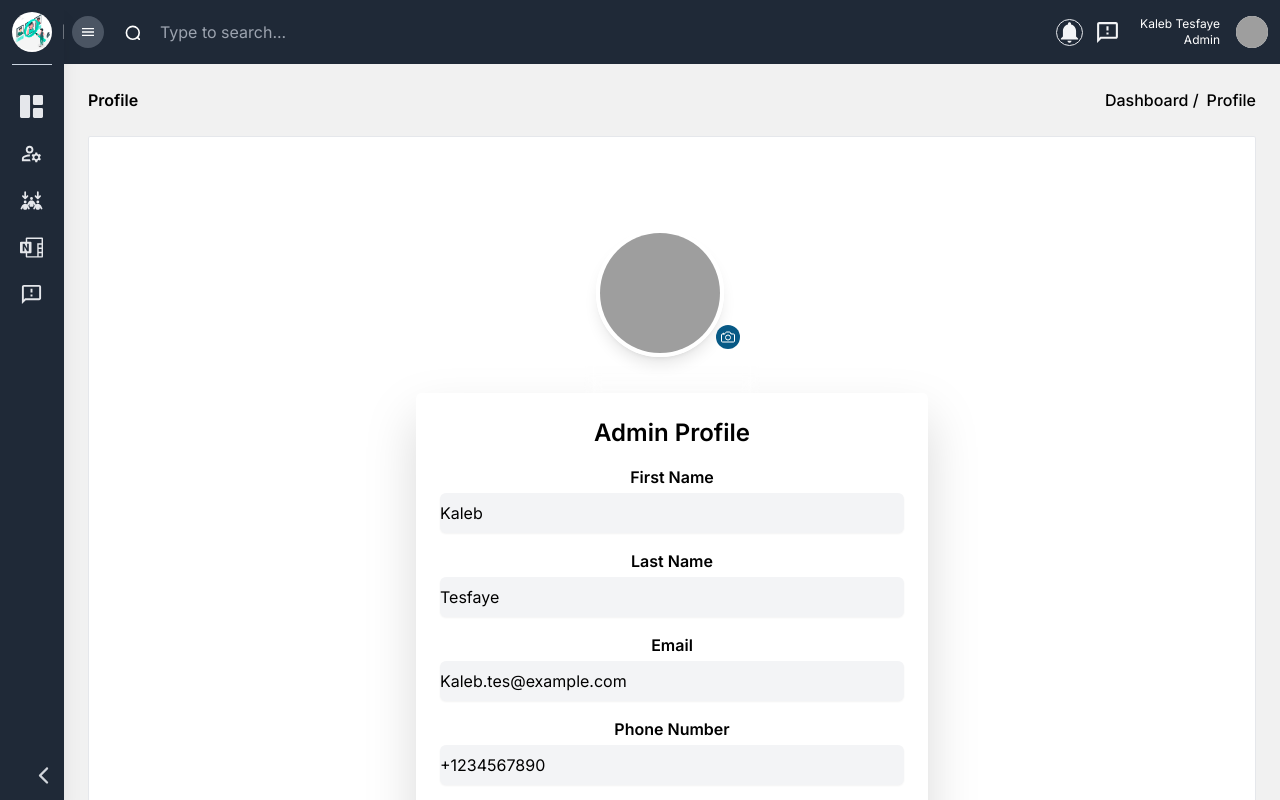
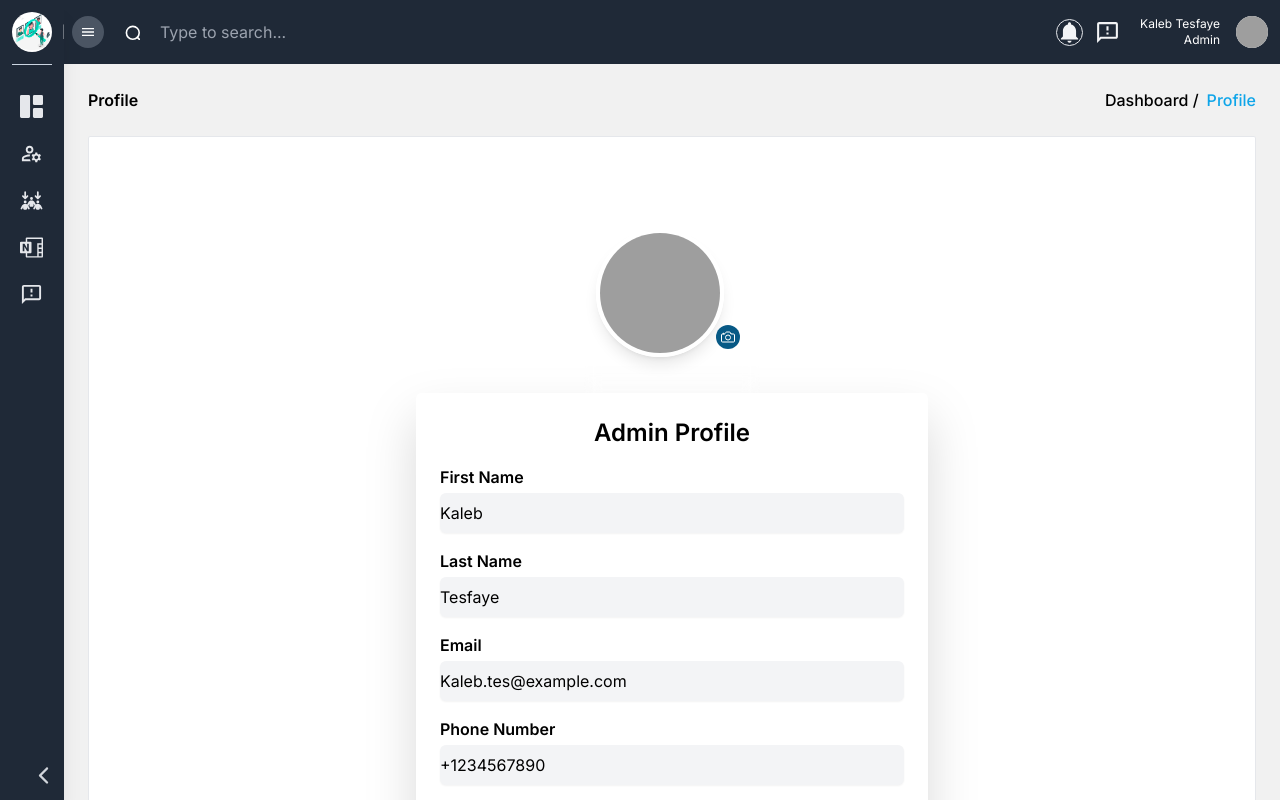
Before and after one commit to CapStoneProject-Missing-People/Missing-individual, a React (Vite) app in the folder Frontend/AdminDashboard/: page /profiles in a window 1280 px wide. Built offline with nearby package versions, Linux system fonts and the light colour scheme; grey boxes are pictures that could not be loaded.

Commit message:
modified some pages

```diff
--- a/Frontend/AdminDashboard/src/components/page/Profile.jsx
+++ b/Frontend/AdminDashboard/src/components/page/Profile.jsx
@@ -14,10 +14,13 @@ const Profile = () => {
 
   const handleEditToggle = () => {
     setIsEditing(!isEditing);
+    console.log("Edit mode toggled. isEditing:", !isEditing);
   };
+
   const handleSubmit = (e) => {
     e.preventDefault();
     setIsEditing(false);
+    console.log("Form submitted. isEditing:", isEditing);
   };
 
   return (
@@ -51,9 +54,9 @@ const Profile = () => {
           </div>
           <div className="max-w-lg mx-auto bg-white drop-shadow-2xl rounded-md p-6">
             <h2 className="text-2xl font-semibold mb-4">Admin Profile</h2>
-            <form onSubmit={handleSubmit}>
+            <form >
               <div className="mb-4">
-                <label htmlFor="firstName" className="block font-semibold mb-1">
+                <label htmlFor="firstName" className="block text-left font-semibold mb-1">
                   First Name
                 </label>
                 <input
@@ -67,7 +70,7 @@ const Profile = () => {
                 />
               </div>
               <div className="mb-4">
-                <label htmlFor="lastName" className="block font-semibold mb-1">
+                <label htmlFor="lastName" className="block text-left font-semibold mb-1">
                   Last Name
                 </label>
                 <input
@@ -81,7 +84,7 @@ const Profile = () => {
                 />
               </div>
               <div className="mb-4">
-                <label htmlFor="email" className="block font-semibold mb-1">
+                <label htmlFor="email" className="block text-left font-semibold mb-1">
                   Email
                 </label>
                 <input
@@ -95,7 +98,7 @@ const Profile = () => {
                 />
               </div>
               <div className="mb-4">
-                <label htmlFor="phoneNumber" className="block font-semibold mb-1">
+                <label htmlFor="phoneNumber" className="block text-left font-semibold mb-1">
                   Phone Number
                 </label>
                 <input
@@ -109,7 +112,7 @@ const Profile = () => {
                 />
               </div>
               <div className="mb-4">
-                <label htmlFor="address" className="block font-semibold mb-1">
+                <label htmlFor="address" className="block text-left font-semibold mb-1">
                   Address
                 </label>
                 <textarea
@@ -122,7 +125,7 @@ const Profile = () => {
                 ></textarea>
               </div>
               <div className="flex justify-end">
-                {!isEditing ? (
+                {!isEditing ?
                   <button
                     type="button"
                     onClick={handleEditToggle}
@@ -130,14 +133,15 @@ const Profile = () => {
                   >
                     Edit
                   </button>
-                ) : (
+                 :
                   <button
-                    type="submit"
+                    type="button"
+                    onClick={handleSubmit}
                     className="bg-green-500 text-white px-4 py-2 rounded-md hover:bg-green-600 focus:outline-none focus:bg-green-600"
                   >
                     Save
                   </button>
-                )}
+                }
               </div>
             </form>
           </div>
--- a/Frontend/AdminDashboard/src/components/pagename/Title.jsx
+++ b/Frontend/AdminDashboard/src/components/pagename/Title.jsx
@@ -14,7 +14,7 @@ const Title = ({ pageName }) => {
               Dashboard /
             </Link>
           </li>
-          <li className="font-medium text-primary">{pageName}</li>
+          <li className="font-medium text-sky-500 text-primary">{pageName}</li>
         </ol>
       </nav>
     </div>
```
